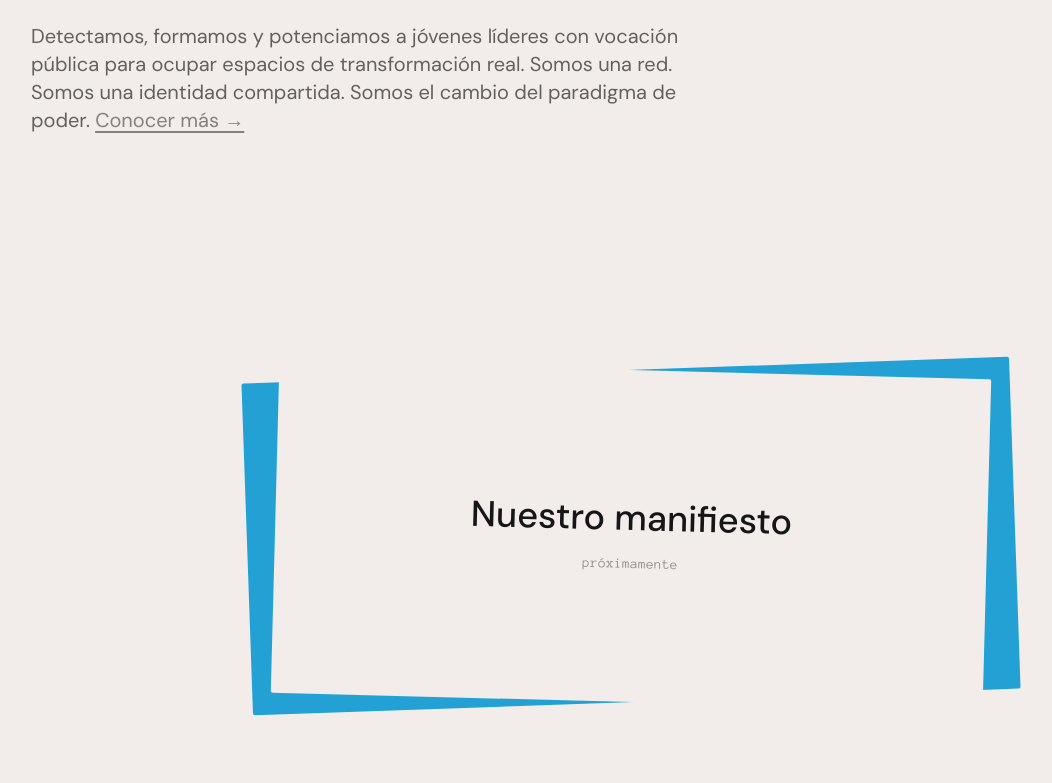
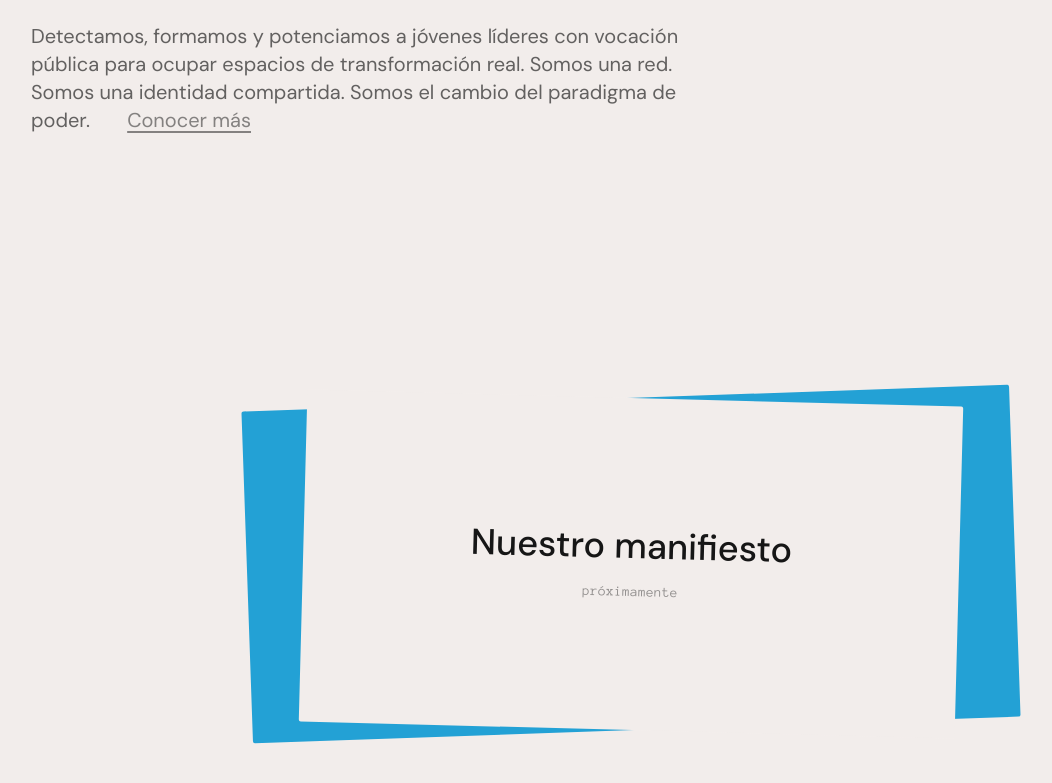
Before and after one commit to G4skd0r/hayequipo, a Next.js app in the folder hayequipo/: page / in a window 1280 px wide. Shown: the part 471-1254 px from the top of the page, without its empty margins (9-1061 px from the left). Built offline with nearby package versions, Linux system fonts and the light colour scheme.

Commit message:
Wider celeste frame, remove arrow from 'Conocer más'

```diff
--- a/hayequipo/app/page.tsx
+++ b/hayequipo/app/page.tsx
@@ -39,9 +39,9 @@ export default function HomePage() {
             poder.{" "}
             <Link
               href="/nosotros"
-              className="hidden sm:inline text-he-negro/50 hover:text-he-negro underline underline-offset-4 transition"
+              className="hidden sm:inline ml-8 text-he-negro/50 hover:text-he-negro underline underline-offset-4 transition"
             >
-              Conocer más →
+              Conocer más
             </Link>
           </p>
 
--- a/hayequipo/components/ManifiestoTeaser.tsx
+++ b/hayequipo/components/ManifiestoTeaser.tsx
@@ -59,7 +59,7 @@ export default function ManifiestoTeaser() {
           {/* Celeste outer frame */}
           <div className="absolute inset-0 bg-he-celeste rotate-[-2deg] rounded-sm" />
           {/* Inner white panel */}
-          <div className="relative bg-he-blanco rotate-[1.5deg] mx-7 my-7 py-24 md:py-32 flex flex-col items-center justify-center gap-4 rounded-sm">
+          <div className="relative bg-he-blanco rotate-[1.5deg] mx-14 my-14 py-24 md:py-32 flex flex-col items-center justify-center gap-4 rounded-sm">
             <h2
               style={{ fontFamily }}
               className="text-3xl md:text-4xl font-medium text-he-negro text-center px-8"
```
